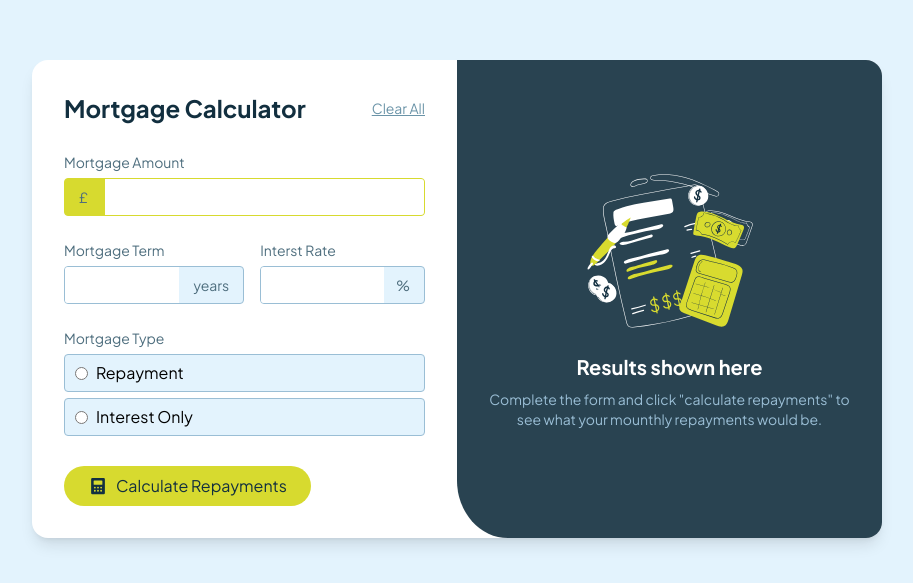
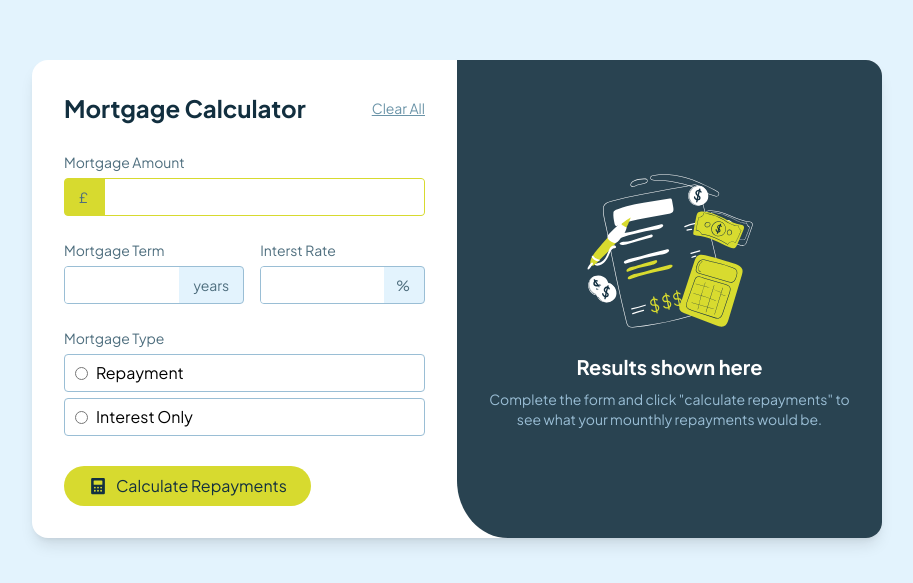
Before and after one commit to l025/fm-c, a Next.js app: page /mortgage-repayment-calculator in a window 1280 px wide. Shown: the part 101-684 px from the top of the page, without its empty margins (183-1096 px from the left). Built offline with nearby package versions, Linux system fonts and the light colour scheme.

Commit message:
fix radio style

```diff
--- a/app/mortgage-repayment-calculator/style.css
+++ b/app/mortgage-repayment-calculator/style.css
@@ -30,7 +30,7 @@
     @apply focus-within:border-primary focus-within:bg-primary !important;
 
     &.radio {
-      @apply flex gap-2 items-center px-2.5 py-1.5 mb-1.5;
+      @apply flex gap-2 items-center px-2.5 py-1.5 mb-1.5 bg-white;
 
       &:has(input:checked) {
         @apply border-primary bg-primary/15 !important;
```
